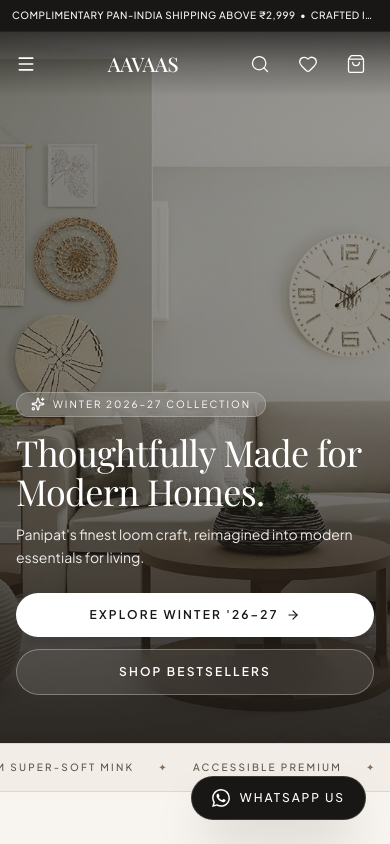
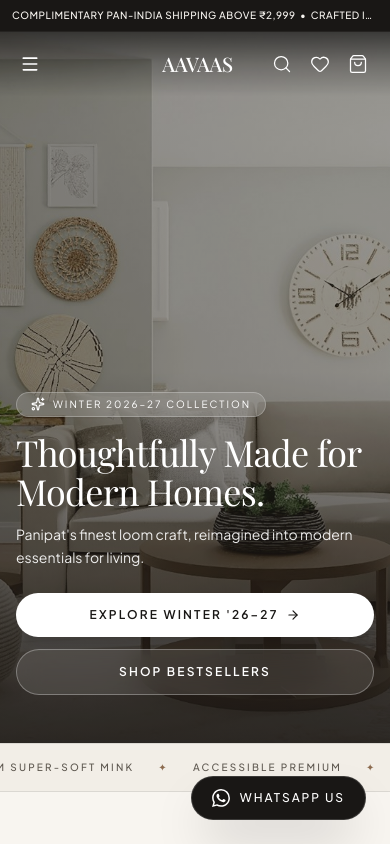
Before and after one commit to viscos13/avaas, a Next.js app: page / in a window 390 px wide. Shown: the top 844 px of the page. Built offline with nearby package versions, Linux system fonts and the light colour scheme.

Commit message:
fix: mathematically dead-center AAVAAS brand wordmark across mobile viewports

```diff
--- a/components/Header.tsx
+++ b/components/Header.tsx
@@ -69,12 +69,12 @@ export default function Header() {
               : "bg-[#F8F5F0]/95 backdrop-blur-md text-[#191715] border-b border-[#191715]/10 shadow-[0_8px_30px_rgba(25,23,21,0.06)]"
           }`}
         >
-          <div className="max-w-[1440px] mx-auto px-4 sm:px-6 lg:px-14 h-full flex items-center justify-between">
+          <div className="max-w-[1440px] mx-auto px-4 sm:px-6 lg:px-14 h-full relative flex items-center justify-between">
             {/* Left: Mobile Hamburger & Desktop Links */}
-            <div className="flex items-center gap-4 lg:gap-7 justify-start">
+            <div className="flex items-center gap-3 lg:gap-7 justify-start z-10">
               <button
                 onClick={() => setMobileMenuOpen(true)}
-                className="lg:hidden p-2 -ml-2 transition-colors hover:text-[#8C6B4F] flex items-center justify-center touch-manipulation cursor-pointer"
+                className="lg:hidden p-2 -ml-1 transition-colors hover:text-[#8C6B4F] flex items-center justify-center touch-manipulation cursor-pointer"
                 aria-label="Open navigation menu"
               >
                 <Menu className="w-5 h-5" />
@@ -185,17 +185,17 @@ export default function Header() {
               </div>
             </div>
 
-            {/* Center: AAVAAS Serif Wordmark */}
-            <div className="flex flex-col items-center justify-center text-center">
+            {/* Center: AAVAAS Serif Wordmark - MATHEMATICALLY DEAD-CENTERED ON ALL SCREENS */}
+            <div className="absolute left-1/2 top-1/2 -translate-x-1/2 -translate-y-1/2 flex items-center justify-center text-center pointer-events-auto z-20">
               <Link href="/" className="inline-block group focus:outline-none">
-                <span className="font-serif text-xl sm:text-2xl lg:text-[28px] tracking-[0.25em] sm:tracking-[0.28em] font-medium leading-none block uppercase">
+                <span className="font-serif text-[20px] sm:text-2xl lg:text-[28px] tracking-[0.24em] sm:tracking-[0.28em] pl-[0.24em] sm:pl-[0.28em] font-medium leading-none block uppercase">
                   AAVAAS
                 </span>
               </Link>
             </div>
 
             {/* Right: Our Story + Utilities */}
-            <div className="flex items-center gap-3 sm:gap-6 justify-end">
+            <div className="flex items-center gap-1.5 sm:gap-6 justify-end z-10">
               <Link
                 href="/our-story"
                 className="hidden xl:inline-block text-[13px] tracking-[0.12em] uppercase font-medium transition-colors hover:text-[#8C6B4F]"
@@ -205,7 +205,7 @@ export default function Header() {
 
               <button
                 onClick={() => setIsSearchOpen(true)}
-                className="p-2 transition-colors hover:text-[#8C6B4F] cursor-pointer touch-manipulation"
+                className="p-1.5 sm:p-2 transition-colors hover:text-[#8C6B4F] cursor-pointer touch-manipulation"
                 aria-label="Search Catalog"
               >
                 <Search className="w-5 h-5 stroke-[1.5]" />
@@ -213,7 +213,7 @@ export default function Header() {
 
               <button
                 onClick={() => setIsWishlistOpen(true)}
-                className="relative p-2 transition-colors hover:text-[#8C6B4F] cursor-pointer touch-manipulation"
+                className="relative p-1.5 sm:p-2 transition-colors hover:text-[#8C6B4F] cursor-pointer touch-manipulation"
                 aria-label={`Wishlist (${wishlistCount})`}
               >
                 <Heart className="w-5 h-5 stroke-[1.5]" />
@@ -226,7 +226,7 @@ export default function Header() {
 
               <button
                 onClick={() => setIsCartOpen(true)}
-                className="relative p-2 transition-colors hover:text-[#8C6B4F] cursor-pointer touch-manipulation"
+                className="relative p-1.5 sm:p-2 transition-colors hover:text-[#8C6B4F] cursor-pointer touch-manipulation"
                 aria-label={`Shopping Bag (${cartCount})`}
               >
                 <ShoppingBag className="w-5 h-5 stroke-[1.5]" />
--- a/components/Navbar.tsx
+++ b/components/Navbar.tsx
@@ -43,7 +43,7 @@ export default function Navbar() {
             : "bg-[#FAF8F5]/95 backdrop-blur-md text-[#1C1917] border-b border-[#1C1917]/10 shadow-xs py-4 sm:py-5"
         }`}
       >
-        <div className="max-w-[1440px] mx-auto px-6 lg:px-12 flex items-center justify-between">
+        <div className="max-w-[1440px] mx-auto px-6 lg:px-12 relative flex items-center justify-between">
           {/* LEFT: Clean Minimal Nav Links */}
           <div className="flex items-center gap-6">
             <button
@@ -127,8 +127,8 @@ export default function Navbar() {
             </nav>
           </div>
 
-          {/* CENTER: Refined Serif Wordmark */}
-          <div className="text-center absolute left-1/2 -translate-x-1/2">
+          {/* CENTER: Refined Serif Wordmark - Absolute Centered */}
+          <div className="text-center absolute left-1/2 top-1/2 -translate-x-1/2 -translate-y-1/2 z-20 pointer-events-auto">
             <Link href="/" className="inline-block group text-center">
               <span className="font-serif text-2xl sm:text-3xl font-light tracking-[0.25em] uppercase block">
                 AAVAAS
```
Also changed, not shown: 1 other file (tests, documents, lock files or other folders).
